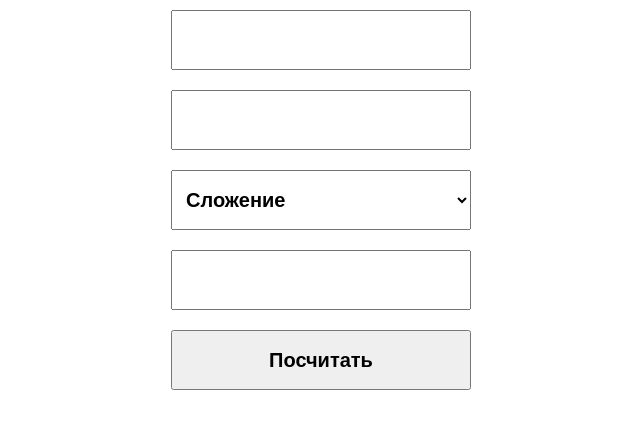
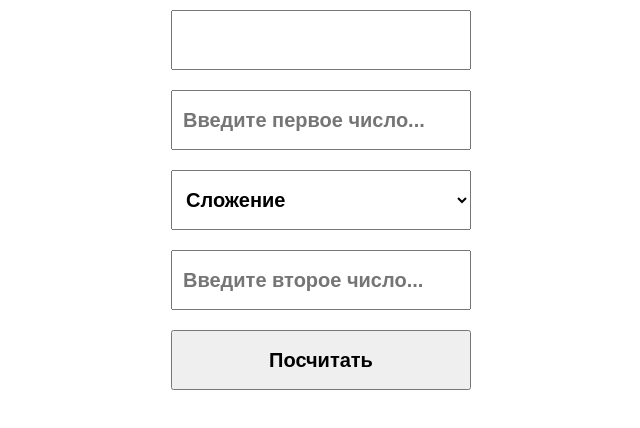
Before and after one commit to BOSS-PIXELCOMBATS2/HTML-CSS-JS-PROJECT_Mini-Calculator, a plain HTML site: page index.html in a window 1280 px wide. Shown: the whole page, without its empty margins (319-959 px from the left). Drawn offline with Linux system fonts and the light colour scheme.

Commit message:
Update index.html

```diff
--- a/index.html
+++ b/index.html
@@ -8,7 +8,7 @@
 </head>
 <body>
     <input type="text" id="output" readonly>
-    <input type="number" id="n1">
+    <input type="number" id="n1" placeholder="Введите первое число...">
     <select id="operation">
       <option value="+">Сложение</option>
       <option value="-">Вычитание</option>
@@ -19,7 +19,7 @@
       <option value="|">Модуль</option>
       <option value="√">Квадратный корень</option>
     </select>
-    <input type="number" id="n2">
+    <input type="number" id="n2" placeholder="Введите второе число...">
     <button id="calculate">Посчитать</button>
     <script src="./index.js"></script>
 </body>
```
